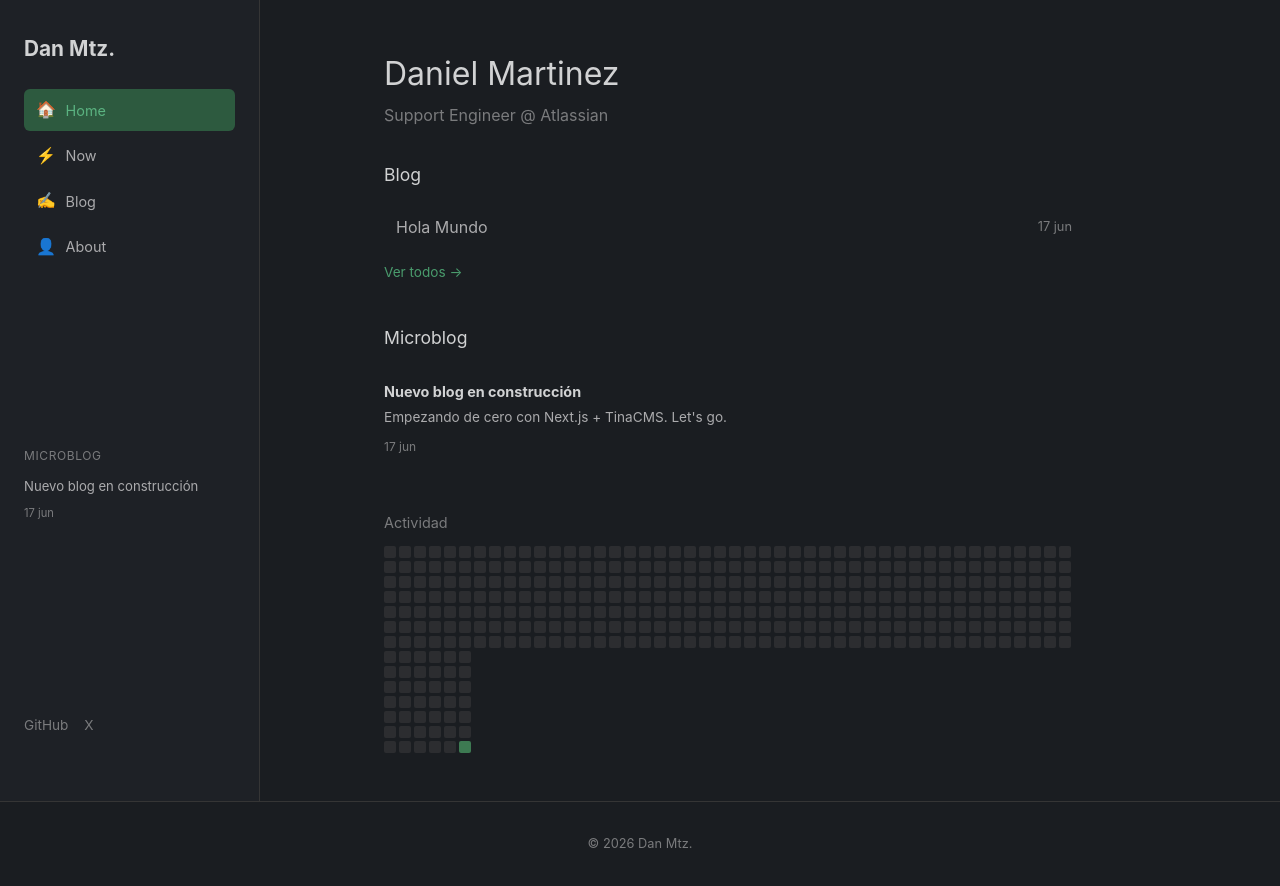
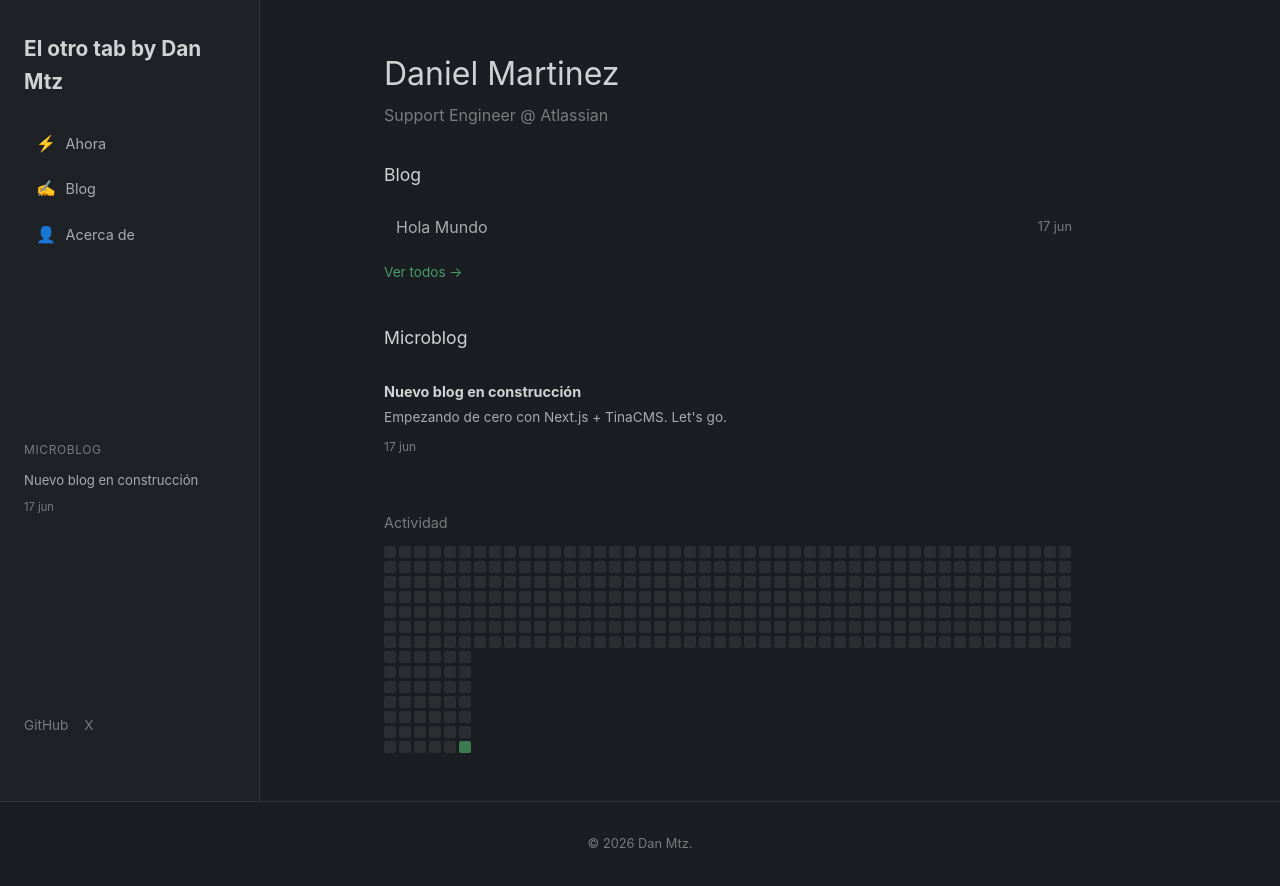
Before and after one commit to DanMartinezMx/eldanmtz, a Next.js app: page / in a window 1280 px wide. Built offline with nearby package versions, Linux system fonts and the light colour scheme.

Commit message:
updated visuals and blog title/description

```diff
--- a/src/app/about/page.tsx
+++ b/src/app/about/page.tsx
@@ -1,11 +1,11 @@
 import type { Metadata } from "next";
 
 export const metadata: Metadata = {
-  title: "About — Dan Mtz.",
-  description: "Sobre Dan Martinez — tecnología, cocina, gaming, viajes, cine y la vida.",
+  title: "El otro tab by Dan Mtz",
+  description: "Lo que pasa cuando cierras la laptop. Un blog sobre tech, comida, juegos y la vida real.",
   openGraph: {
-    title: "About — Dan Mtz.",
-    description: "Sobre Dan Martinez — tecnología, cocina, gaming, viajes, cine y la vida.",
+    title: "El otro tab by Dan Mtz.",
+    description: "Lo que pasa cuando cierras la laptop. Un blog sobre tech, comida, juegos y la vida real.",
     url: "https://eldanmtz.com/about",
   },
 };
--- a/src/app/blog/[filename]/opengraph-image.tsx
+++ b/src/app/blog/[filename]/opengraph-image.tsx
@@ -89,7 +89,7 @@ export default async function Image({ params }: { params: { filename: string } }
                     }}
                 >
                     <span style={{ fontSize: "28px", fontWeight: 600, color: "#e0e0e0" }}>
-                        Dan Mtz
+                        El otro tab by Dan Mtz
                     </span>
                     <span style={{ fontSize: "20px", color: "#666666" }}>
                         ElDanMtz.com
--- a/src/app/feed.xml/route.ts
+++ b/src/app/feed.xml/route.ts
@@ -38,9 +38,9 @@ export async function GET() {
   const feed = `<?xml version="1.0" encoding="UTF-8"?>
 <rss version="2.0" xmlns:atom="http://www.w3.org/2005/Atom">
   <channel>
-    <title>Dan Mtz.</title>
+    <title>El otro tab by Dan Mtz</title>
     <link>https://eldanmtz.com</link>
-    <description>Blog personal — Tech, Cocina, Gaming y la vida.</description>
+    <description>Lo que pasa cuando cierras la laptop. Un blog sobre tech, comida, juegos y la vida real.</description>
     <language>es-mx</language>
     <lastBuildDate>${new Date().toUTCString()}</lastBuildDate>
     <atom:link href="https://eldanmtz.com/feed.xml" rel="self" type="application/rss+xml"/>
--- a/src/app/layout.tsx
+++ b/src/app/layout.tsx
@@ -9,22 +9,22 @@ import { Footer } from "@/components/Footer";
 export const metadata: Metadata = {
   metadataBase: new URL("https://eldanmtz.com"),
   title: {
-    default: "Dan Mtz.",
+    default: "El otro tab by Dan Mtz",
     template: "%s",
   },
-  description: "Blog personal — Tech, Cocina, Gaming y la vida.",
+  description: "Lo que pasa cuando cierras la laptop. Un blog sobre tech, comida, juegos y la vida real.",
   openGraph: {
-    title: "Dan Mtz.",
-    description: "Blog personal — Tech, Cocina, Gaming y la vida.",
+    title: "El otro tab by Dan Mtz",
+    description: "Lo que pasa cuando cierras la laptop. Un blog sobre tech, comida, juegos y la vida real.",
     url: "https://eldanmtz.com",
-    siteName: "Dan Mtz.",
+    siteName: "El otro tab by Dan Mtz",
     locale: "es_MX",
     type: "website",
   },
   twitter: {
     card: "summary",
-    title: "Dan Mtz.",
-    description: "Blog personal — Tech, Cocina, Gaming y la vida.",
+    title: "El otro tab by Dan Mtz",
+    description: "Lo que pasa cuando cierras la laptop. Un blog sobre tech, comida, juegos y la vida real.",
     creator: "@eldanmtz",
   },
   robots: {
--- a/src/app/now/page.tsx
+++ b/src/app/now/page.tsx
@@ -1,11 +1,11 @@
 import type { Metadata } from "next";
 
 export const metadata: Metadata = {
-  title: "Now — Dan Mtz.",
-  description: "Lo que Dan Martinez está haciendo ahora mismo.",
+  title: "Enfoque — El otro tab by Dan Mtz",
+  description: "Esto es en lo que estoy metido actualmente",
   openGraph: {
-    title: "Now — Dan Mtz.",
-    description: "Lo que Dan Martinez está haciendo ahora mismo.",
+    title: "Enfoque — El otro tab by Dan Mtz",
+    description: "Esto es en lo que estoy metido actualmente",
     url: "https://eldanmtz.com/now",
   },
 };
--- a/src/app/opengraph-image.tsx
+++ b/src/app/opengraph-image.tsx
@@ -22,10 +22,10 @@ export default async function Image() {
                 }}
             >
                 <h1 style={{ fontSize: "80px", fontWeight: 700, margin: 0 }}>
-                    Dan Mtz.
+                    El otro tab by Dan Mtz
                 </h1>
                 <p style={{ fontSize: "28px", color: "#a0a0a0", marginTop: "16px" }}>
-                    Tech · Cocina · Gaming · La vida
+                    Lo que pasa cuando cierras la laptop. Un blog sobre tech, comida, juegos y la vida real.
                 </p>
             </div>
         ),
--- a/src/components/Sidebar.tsx
+++ b/src/components/Sidebar.tsx
@@ -17,17 +17,16 @@ export function Sidebar({ microblogEntries }: SidebarProps) {
   const pathname = usePathname();
 
   const navItems = [
-    { href: "/", label: "Home", icon: "🏠" },
-    { href: "/now", label: "Now", icon: "⚡" },
+    { href: "/now", label: "Ahora", icon: "⚡" },
     { href: "/blog", label: "Blog", icon: "✍️" },
-    { href: "/about", label: "About", icon: "👤" },
+    { href: "/about", label: "Acerca de", icon: "👤" },
   ];
 
   return (
     <aside className="sidebar">
       <div className="sidebar-section">
         <Link href="/" className="logo">
-          Dan Mtz.
+          El otro tab by Dan Mtz
         </Link>
 
         <nav className="nav">
--- a/tina/__generated__/client.ts
+++ b/tina/__generated__/client.ts
@@ -1,4 +1,4 @@
 import { createClient } from "tinacms/dist/client";
 import { queries } from "./types.js";
-export const client = createClient({ cacheDir: '/Users/dmartinez4/Documents/code/blog/eldanmtz/tina/__generated__/.cache/1781885883430', url: 'https://content.tinajs.io/2.4/content/84696ac4-5f91-4553-ac13-e07247bd19c0/github/main', token: 'b9f53e48232cf8aabac68bfaf41c17555169f1de', queries,  });
+export const client = createClient({ url: 'http://localhost:4001/graphql', token: 'b9f53e48232cf8aabac68bfaf41c17555169f1de', queries,  });
 export default client;
--- a/tina/__generated__/types.js
+++ b/tina/__generated__/types.js
@@ -175,7 +175,7 @@ const generateRequester = (client) => {
 export const ExperimentalGetTinaClient = () => getSdk(
   generateRequester(
     createClient({
-      url: "https://content.tinajs.io/2.4/content/84696ac4-5f91-4553-ac13-e07247bd19c0/github/main",
+      url: "http://localhost:4001/graphql",
       queries
     })
   )
--- a/tina/__generated__/types.ts
+++ b/tina/__generated__/types.ts
@@ -617,7 +617,7 @@ export const ExperimentalGetTinaClient = () =>
   getSdk(
     generateRequester(
       createClient({
-        url: "https://content.tinajs.io/2.4/content/84696ac4-5f91-4553-ac13-e07247bd19c0/github/main",
+        url: "http://localhost:4001/graphql",
         queries,
       })
     )
```
